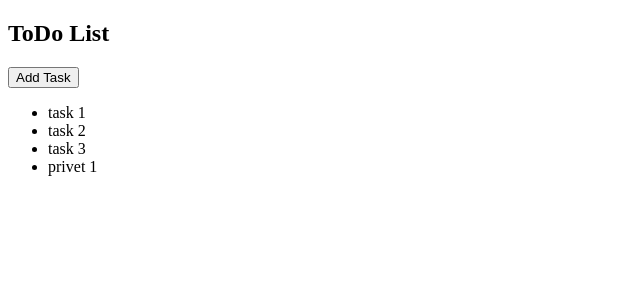
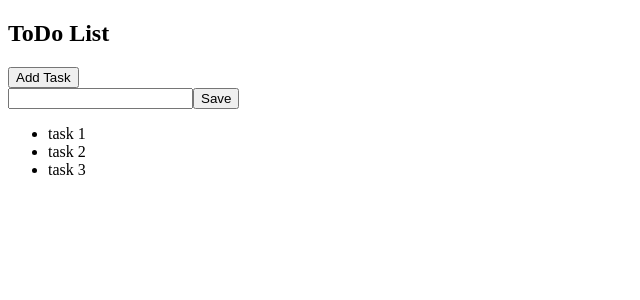
Before and after one commit to 13bit/sparta-gleb-todo-list, an Angular app: page / in a window 1280 px wide. Both pictures are taken after a click on the button "Add Task". Shown: the top 300 px of the page, without its empty margins (0-640 px from the left). Built offline with nearby package versions, Linux system fonts and the light colour scheme.

Commit message:
- added show/hide form

```diff
--- a/src/app/app.component.html
+++ b/src/app/app.component.html
@@ -1,6 +1,12 @@
 <div>
   <h2>ToDo List</h2>
-  <button (click)="addTask('privet 1')">Add Task</button>
+  <button (click)="addTask()">Add Task</button>
+
+  <div *ngIf="showForm">
+    <input type="text" name="task" id="task" [(ngModel)]="task">
+    <button (click)="saveTask()">Save</button>
+  </div>
+
   <ul>
     <li *ngFor="let task of tasks">{{task}}</li>
   </ul>
--- a/src/app/app.component.ts
+++ b/src/app/app.component.ts
@@ -8,6 +8,9 @@ import {TASKS} from "./tasks";
 })
 export class AppComponent implements OnInit {
   tasks;
+  task;
+
+  showForm: boolean = false;
 
   constructor() {
   }
@@ -20,8 +23,17 @@ export class AppComponent implements OnInit {
     this.tasks = TASKS;
   }
 
-  addTask(task) {
-    this.tasks.push(task);
+  addTask() {
+    this.showForm = true;
+  }
+
+  saveTask() {
+    if (this.task) {
+      this.tasks.push(this.task);
+      this.showForm = false;
+    }
+
+    this.task = '';
   }
 
 }
--- a/src/app/app.module.ts
+++ b/src/app/app.module.ts
@@ -3,6 +3,7 @@ import { NgModule } from '@angular/core';
 
 
 import { AppComponent } from './app.component';
+import {FormsModule} from '@angular/forms';
 
 
 @NgModule({
@@ -10,7 +11,8 @@ import { AppComponent } from './app.component';
     AppComponent
   ],
   imports: [
-    BrowserModule
+    BrowserModule,
+    FormsModule
   ],
   providers: [],
   bootstrap: [AppComponent]
```
